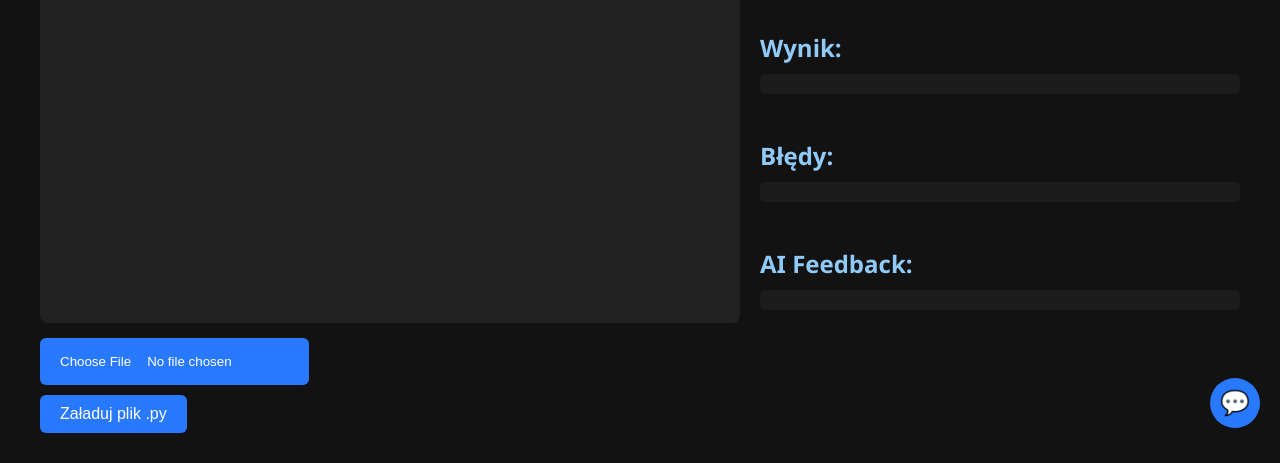
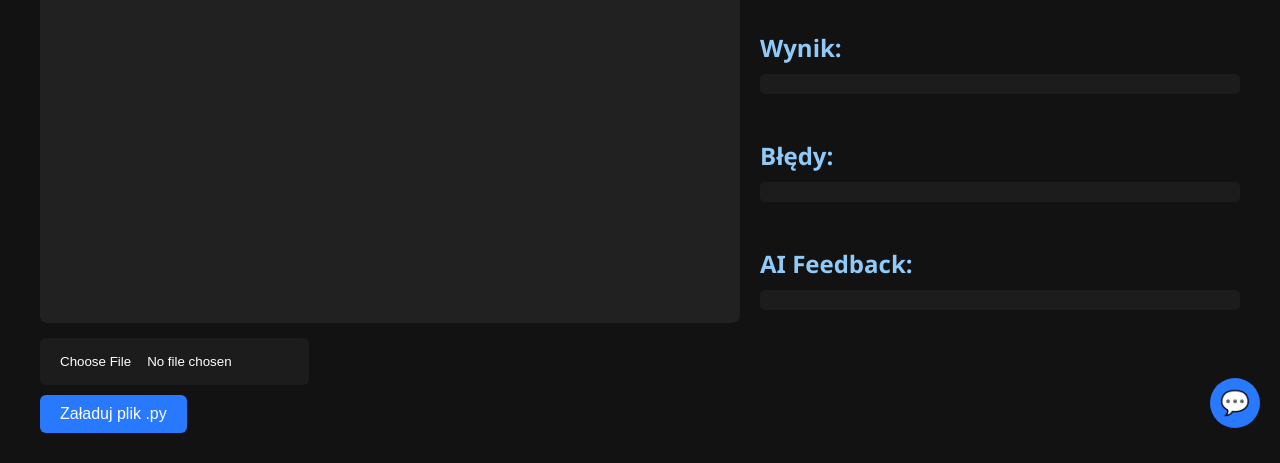
Before and after one commit to kajtekkk/codebeautifer, a plain HTML site: page static/index.html in a window 1280 px wide. Shown: the part 342-805 px from the top of the page. Drawn offline with nearby package versions, Linux system fonts and the light colour scheme.

Commit message:
Update index.html

```diff
--- a/static/index.html
+++ b/static/index.html
@@ -85,7 +85,7 @@
         }
 
         input[type="file"] {
-          background-color: #2979ff;
+          background-color: #1c1c1c;
           color: white;
           padding: 8px;
           border-radius: 6px;
@@ -94,7 +94,7 @@
           cursor: pointer;
         }
         input[type="file"]::-webkit-file-upload-button {
-          background-color: #2979ff;
+          background-color: #1c1c1c;
           color: white;
           border: none;
           border-radius: 6px;
```
